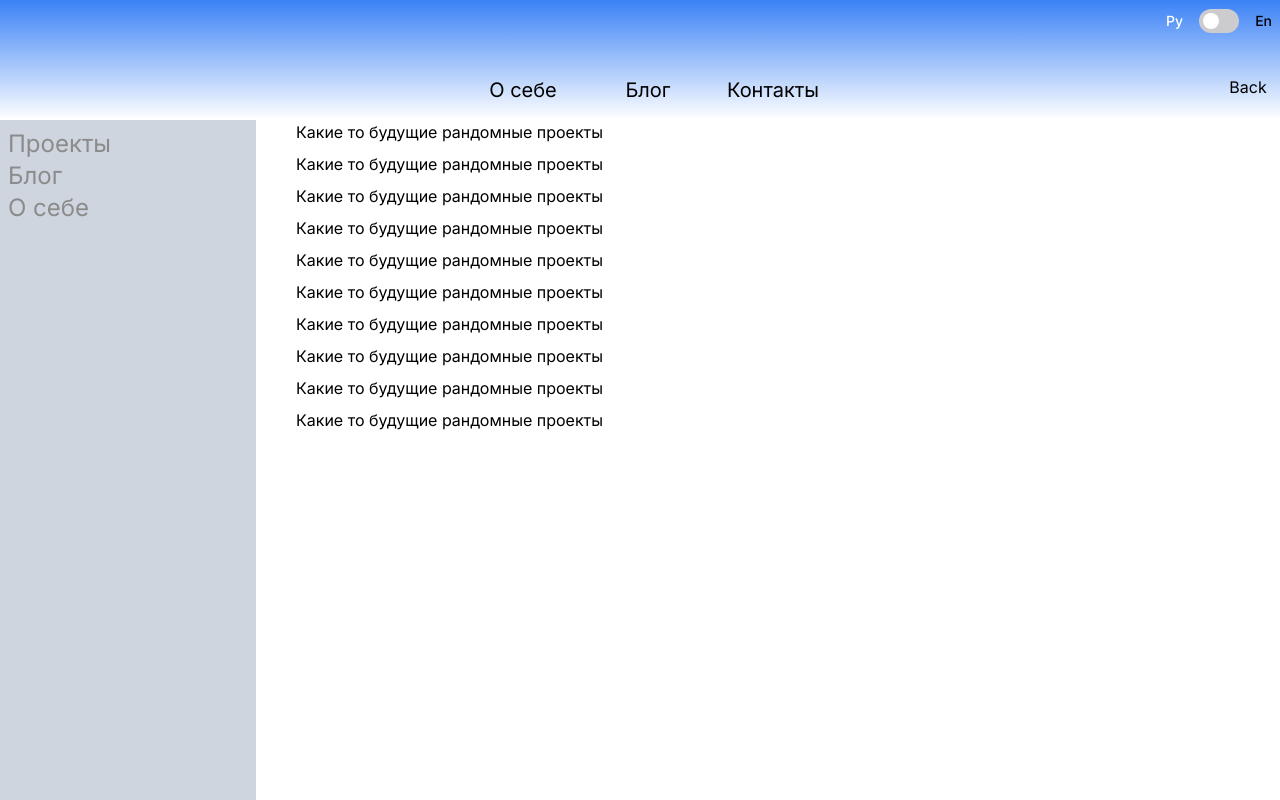
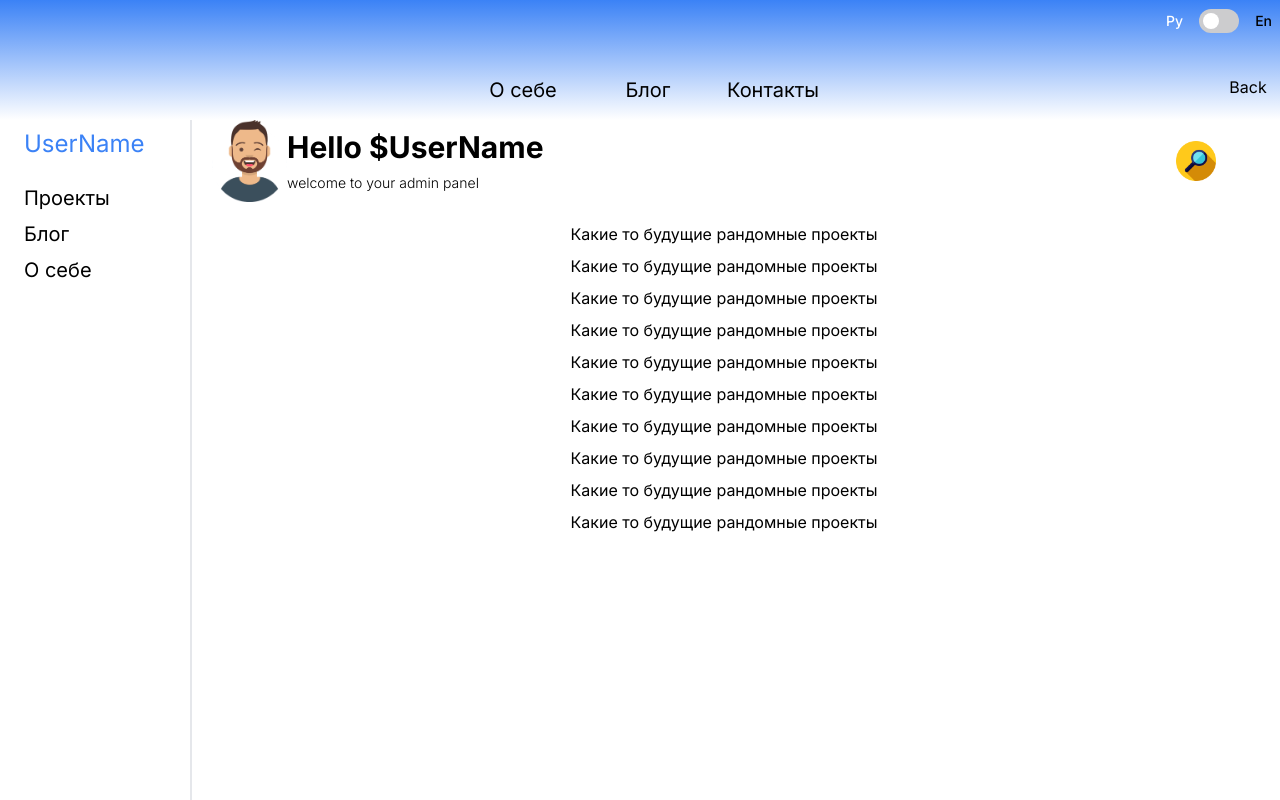
Before and after one commit to ArtofWASD/my_cv, a Next.js app: page /admin in a window 1280 px wide. Shown: the top 800 px of the page. Built offline with nearby package versions, Linux system fonts and the light colour scheme.

Commit message:
Админпанель

```diff
--- a/src/pages/adminPage/ui/adminPage.tsx
+++ b/src/pages/adminPage/ui/adminPage.tsx
@@ -1,14 +1,16 @@
+import { AdminHeader } from "@/src/widgets/admin/adminHeader";
 import { AdminMenu } from "@/src/widgets/admin/adminMenu";
 import { AdminProjectsList } from "@/src/widgets/admin/adminProjectsList/ui";
 
 const AdminPage = () => {
   return (
     <>
-      <div className="admin-page grid grid-cols-[20%_80%]">
-        <div className="left-side_menu h-screen bg-slate-400 opacity-45">
+      <div className="admin-page grid grid-cols-[15%_80%]">
+        <div className="left-side_menu h-screen">
           <AdminMenu />
         </div>
         <div>
+          <AdminHeader/>
           <AdminProjectsList />
         </div>
       </div>
--- /dev/null
+++ b/src/widgets/admin/adminHeader/index.ts
@@ -0,0 +1 @@
+export {AdminHeader} from './ui/adminHeader'
--- /dev/null
+++ b/src/widgets/admin/adminHeader/ui/adminHeader.tsx
@@ -0,0 +1,37 @@
+"use client";
+import Image from "next/image";
+import { useState } from "react";
+//TODO: Разбить на компоненты, добавить анимацию на нопку поикса,
+export const AdminHeader = () => {
+  const [openSearch, setOpenSearch] = useState(false);
+  return (
+    <div className="grid grid-flow-col items-center justify-between pl-5">
+      <div className="grid grid-flow-col items-center">
+        <Image
+          src="/icons/avatar.png"
+          width={75}
+          height={75}
+          alt="Picture of the author"
+        />
+        <div className="grid grid-flow-row gap-2">
+          <p className="text-3xl font-bold">Hello $UserName</p>
+          <p className="text-sm font-light">welcome to your admin panel</p>
+        </div>
+      </div>
+
+      <div className="ml-10 flex items-center gap-2">
+        <input
+          type="text"
+          className={`${openSearch ? "visible h-8 w-48 pl-3 rounded-2xl border-2 border-black" : "hidden"}`}
+        />
+        <Image
+          src="/icons/search.png"
+          width={40}
+          height={40}
+          alt="Picture of the author"
+          onClick={() => setOpenSearch(!openSearch)}
+        />
+      </div>
+    </div>
+  );
+};
--- a/src/widgets/admin/adminMenu/ui/adminMenu.tsx
+++ b/src/widgets/admin/adminMenu/ui/adminMenu.tsx
@@ -1,14 +1,15 @@
 "use client";
 export const AdminMenu = () => {
   return (
-    <div className="menu ml-2 pt-2">
-      <p className="text-black hover:ml-4 hover:scale-110 hover:text-blue-600 cursor-pointer text-2xl">
+    <div className="menu ml-6 pt-2 h-screen border-r-2">
+      <p className="text-blue-500 pb-5 text-2xl self-start">UserName</p>
+      <p className="text-black hover:ml-4 hover:scale-110 hover:text-blue-600 cursor-pointer text-xl py-1">
         Проекты
       </p>
-      <p className="text-black hover:ml-4 hover:scale-110 hover:text-blue-600 cursor-pointer text-2xl">
+      <p className="text-black hover:ml-4 hover:scale-110 hover:text-blue-600 cursor-pointer text-xl py-1">
         Блог
       </p>
-      <p className="text-black hover:ml-4 hover:scale-110 hover:text-blue-600 cursor-pointer text-2xl">
+      <p className="text-black hover:ml-4 hover:scale-110 hover:text-blue-600 cursor-pointer text-xl py-1">
         О себе
       </p>
     </div>
--- a/src/widgets/admin/adminProjectsList/ui/adminProjectsList.tsx
+++ b/src/widgets/admin/adminProjectsList/ui/adminProjectsList.tsx
@@ -1,7 +1,7 @@
 //TODO: необходимы компонент списка проектов, кнопка редактировать, модальное окно с добавлением поста, кнопка удалить
 export const AdminProjectsList = () => {
   return (
-    <div className="pl-10">
+    <div className="grid justify-center pl-10 mt-5">
           <ul className="gap-2 grid">
               <li>Какие то будущие рандомные проекты</li>
               <li>Какие то будущие рандомные проекты</li>
--- a/src/widgets/avatar/ui/avatar.tsx
+++ b/src/widgets/avatar/ui/avatar.tsx
@@ -40,7 +40,6 @@ export const Avatar = () => {
         }}
       />
       <div className="absolute z-20 text-white">
-
         <Image
           src="/icons/avatar.png"
           width={200}
```
Also changed, not shown: public/icons/search.png (added).
